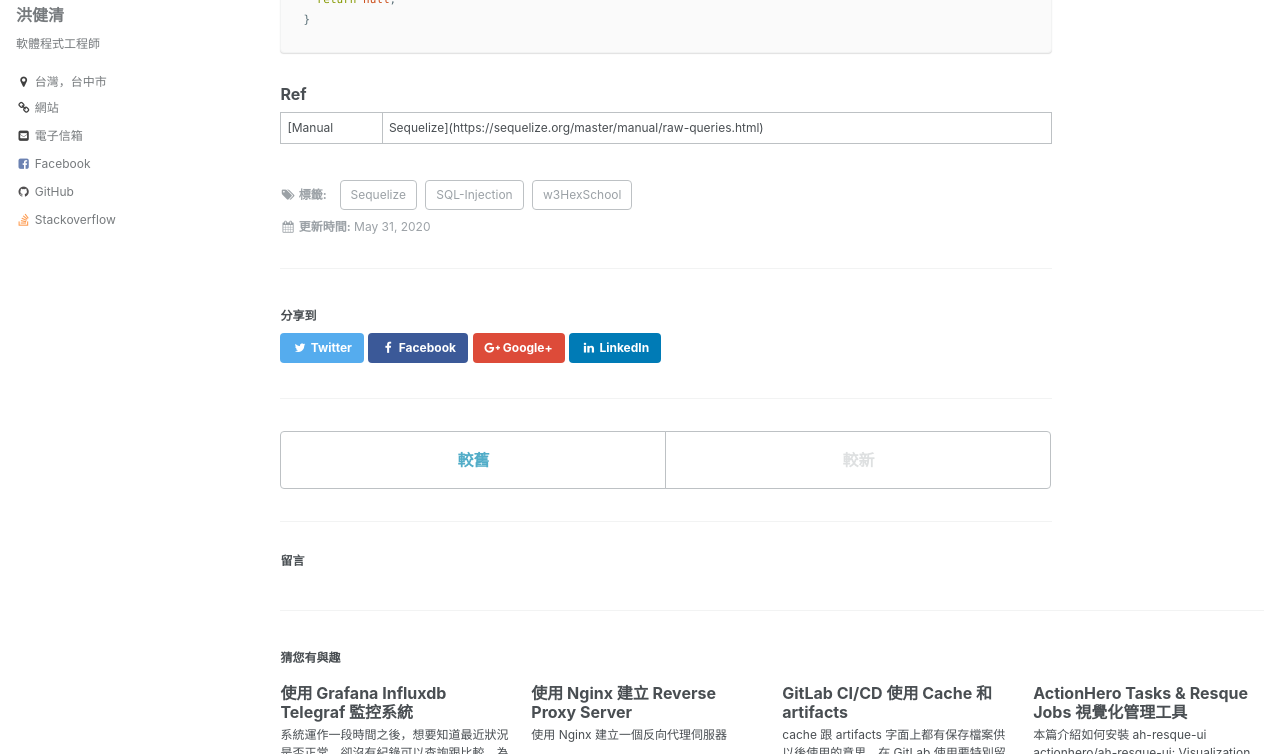
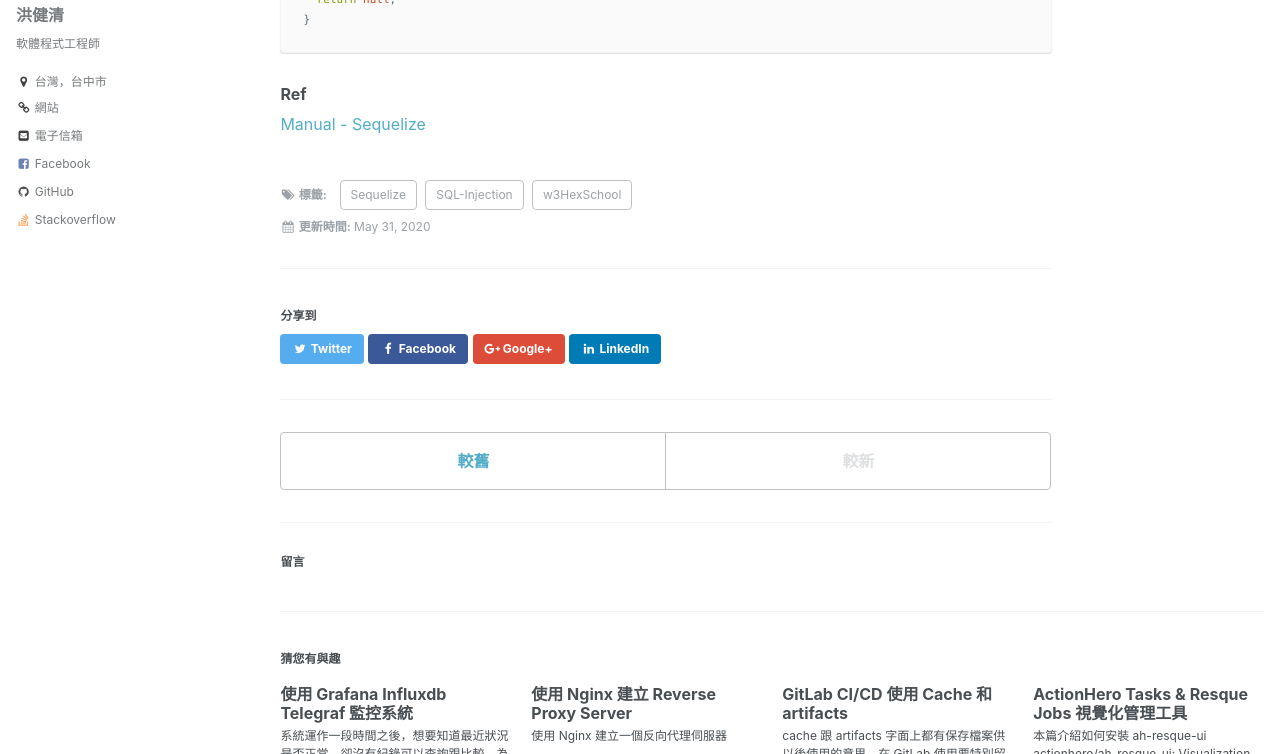
Before and after one commit to allyusd/twblog-source, a Jekyll site: the page built from _posts/2020-05-31-sequelize-raw-query-meet-sql-injection-issue.md, in a window 1280 px wide and 900 px high, scrolled down 1826 px, cut to the strip 146-900 px from the top of the window. Built offline with Jekyll 4.4.1, drawn with Linux system fonts in a browser that asks for light colours; comment, search, counter and statistics services are not loaded.

Commit message:
fix: avoid table layout

```diff
--- a/_posts/2020-05-31-sequelize-raw-query-meet-sql-injection-issue.md
+++ b/_posts/2020-05-31-sequelize-raw-query-meet-sql-injection-issue.md
@@ -94,4 +94,4 @@ select * from ShoppingLog sl
 
 ### Ref
 
-[Manual | Sequelize](https://sequelize.org/master/manual/raw-queries.html)
+[Manual - Sequelize](https://sequelize.org/master/manual/raw-queries.html)
```
